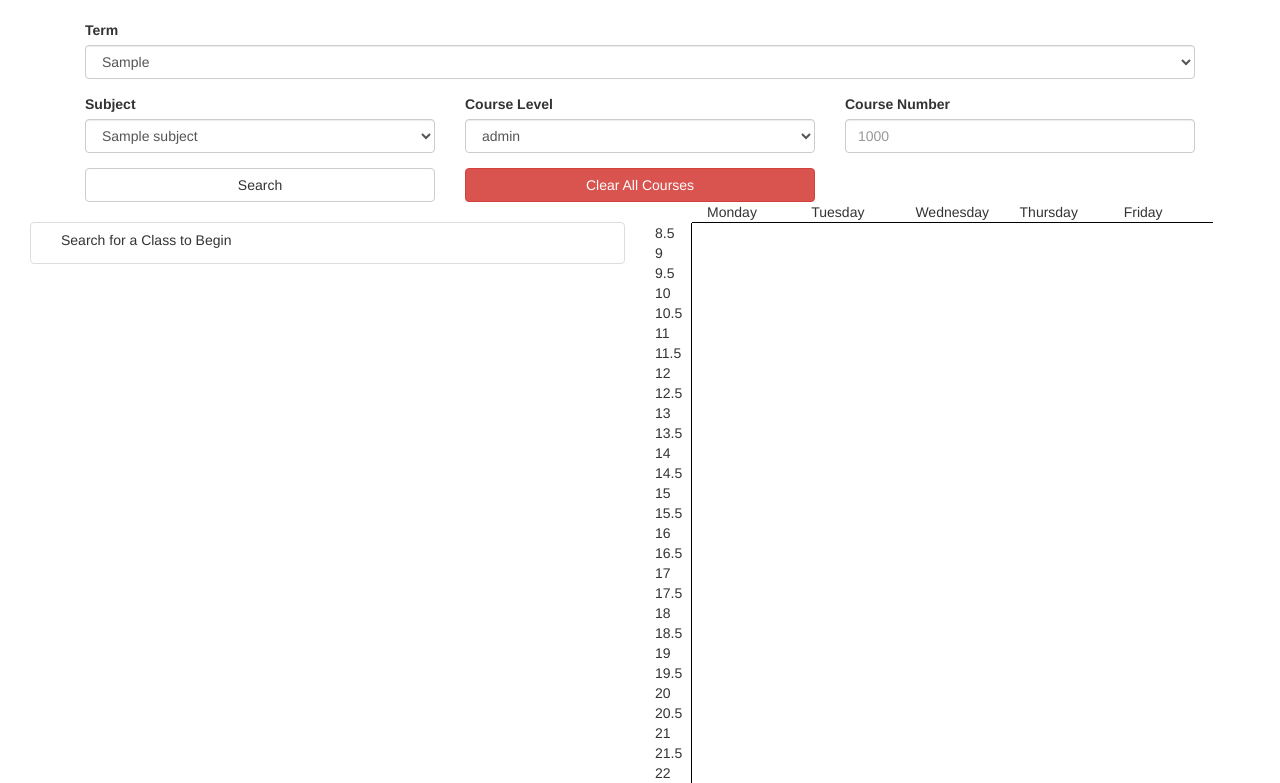
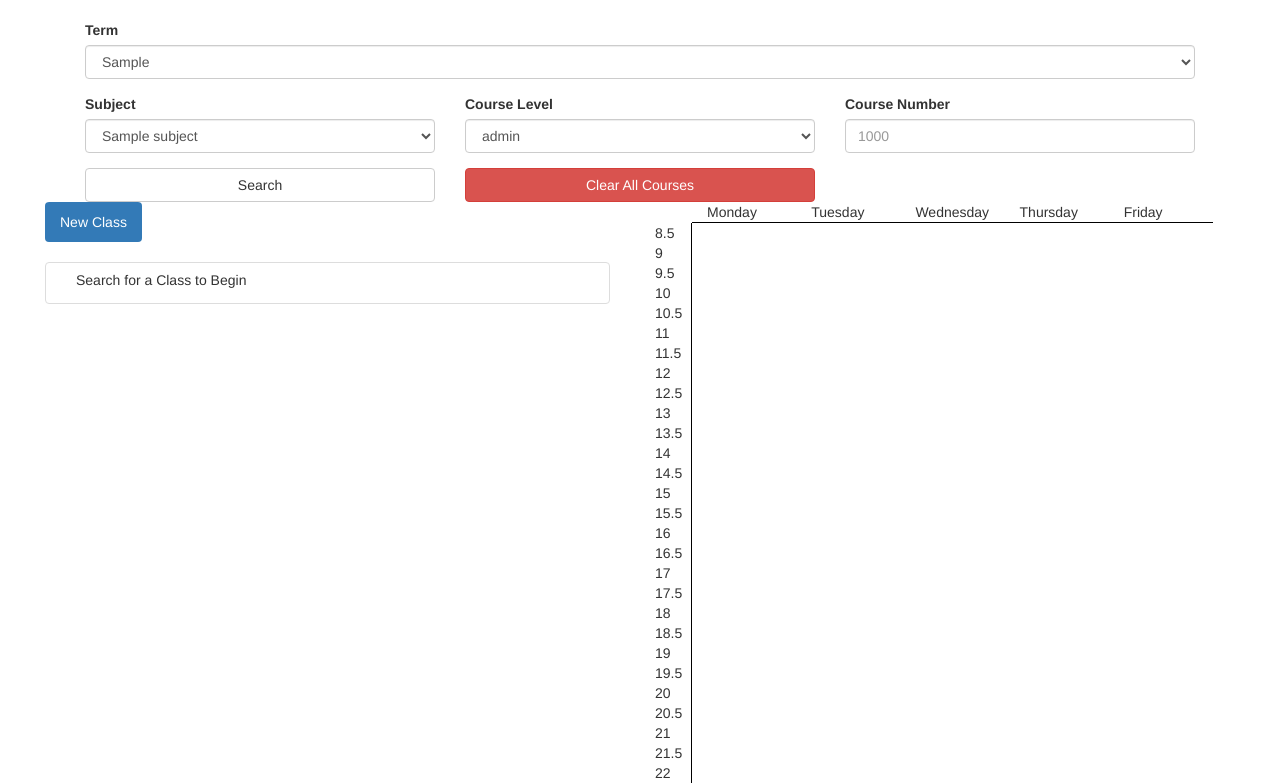
Before and after one commit to dgordo03/guelph_courses, a PHP site: page /web/php/schedule.php in a window 1280 px wide. Shown: the part 52-835 px from the top of the page. Run offline with PHP 8.4, Linux system fonts and the light colour scheme; tables that the repository leaves empty or names only in its code hold one stand-in row (values such as "Sample post").

Commit message:
courses table and pills updated to support multiple courses

```diff
--- /dev/null
+++ b/web/php/activeCourses.php
@@ -0,0 +1,37 @@
+<?php
+if ($_SERVER['REQUEST_METHOD'] == 'GET') {
+  if (!empty($_GET['course_term'])) {
+    $args['term'] = $_GET['course_term'];
+    if (!empty($_GET['course_number'])) {
+      $args['number'] = $_GET['course_number'];
+    }
+    if (!empty($_GET['course_subject'])) {
+      $args['subject'] = $_GET['course_subject'];
+    }
+    if (!empty($_GET['course_level'])) {
+      $args['level'] = $_GET['course_level'];
+    }
+    if (sizeof($args) > 3) {
+      if (sizeof($output) > 0) {
+        $id = $args['subject'] . "_" . $args['number'];
+        print "<ul class=\"nav nav-pills\">";
+        print "<li class=\"active\"><a data-toggle=\"pill\" href=\"#$id\">$id</a></li>";
+        print "<li><a data-toggle=\"pill\" href=\"#new_class\">New Class</a></li>";
+        print "</ul>";
+      } else {
+        print "<ul class=\"nav nav-pills\">";
+        print "<li role=\"presentation\" class=\"active\"><a data-toggle=\"pill\" href=\"#new_class\">New Class</a></li>";
+        print "</ul>";
+      }
+    } else {
+      print "<ul class=\"nav nav-pills\">";
+      print "<li role=\"presentation\" class=\"active\"><a data-toggle=\"pill\" href=\"#new_class\">New Class</a></li>";
+      print "</ul>";
+    }
+  } else {
+    print "<ul class=\"nav nav-pills\">";
+    print "<li role=\"presentation\" class=\"active\"><a data-toggle=\"pill\" href=\"#new_class\">New Class</a></li>";
+    print "</ul>";
+  }
+}
+?>
--- a/web/php/courseTable.php
+++ b/web/php/courseRequestTable.php
@@ -1,4 +1,3 @@
-<div class="course_information">
 <?php
 if ($_SERVER['REQUEST_METHOD'] == 'GET') {
   if (!empty($_GET['course_term'])) {
@@ -13,16 +12,10 @@ if ($_SERVER['REQUEST_METHOD'] == 'GET') {
       $args['level'] = $_GET['course_level'];
     }
     if (sizeof($args) > 3) {
-      $pyscript = 'C:\\xampp\\htdocs\\GitHub\\guelph_courses\\src\\getCourse.py';
-      $python = 'C:\\Python27\\python.exe';
-      $args_str = "";
-      foreach ($args as $key => $value) {
-          $args_str .= " {$key}={$value}";
-      }
-      $cmd = "$python $pyscript $args_str";
-      exec($cmd, $output, $ret);
-
+      print "<div class=\"tab-content\">";
       if (sizeof($output) > 0) {
+        $id = $args['subject'] . "_" . $args['number'];
+        print "<div class=\"tab-pane fade in active\" id=\"$id\">";
         print "<div class=\"list-group\">";
         print "<a href=\"#\" class=\"list-group-item col-xs-12\">";
         print "<h5 class=\"list-group-item-heading col-xs-3\">Course</h5>";
@@ -31,6 +24,7 @@ if ($_SERVER['REQUEST_METHOD'] == 'GET') {
         print "<h5 class=\"list-group-item-heading col-xs-3\">Capacity</h5>";
         print "</a>";
       } else {
+        print "<div class=\"tab-pane fade in active\" id=\"new_class\">";
         print "<div class=\"list-group\">";
         print "<a href=\"#\" class=\"list-group-item col-xs-12\">";
         print "<h5 class=\"list-group-item-heading col-xs-12\">No Available Sections</h5>";
@@ -76,15 +70,31 @@ if ($_SERVER['REQUEST_METHOD'] == 'GET') {
         print "<p class=\"list-group-item-heading col-xs-3 capacity\">$capacity_t</p>";
         print "</a>";
       }
+      print "</div></div>";
+      if (sizeof($output) > 0) {
+        print "<div class=\"tab-pane fade\" id=\"new_class\">";
+        print "<div class=\"list-group\">";
+        print "<a href=\"#\" class=\"list-group-item col-xs-12\">";
+        print "<h5 class=\"list-group-item-heading col-xs-12\">Search for a Class to Begin</h5>";
+        print "</a></div></div>";
+      }
       print "</div>";
+    } else {
+      // tab-content must be around the entirety of the tabs
+      print "<div class=\"tab-content\">";
+      print "<div class=\"tab-pane fade in active\" id=\"new_class\">";
+      print "<div class=\"list-group\">";
+      print "<a href=\"#\" class=\"list-group-item col-xs-12\">";
+      print "<h5 class=\"list-group-item-heading col-xs-12\">All Fields Must be Filled Out</h5>";
+      print "</a></div></div></div>";
     }
   } else {
+    print "<div class=\"tab-content\">";
+    print "<div class=\"tab-pane fade in active\" id=\"new_class\">";
     print "<div class=\"list-group\">";
     print "<a href=\"#\" class=\"list-group-item col-xs-12\">";
     print "<h5 class=\"list-group-item-heading col-xs-12\">Search for a Class to Begin</h5>";
-    print "</a></div>";
+    print "</a></div></div></div>";
   }
 }
 ?>
-  <!-- </div> -->
-</div>
--- /dev/null
+++ b/web/php/courses.php
@@ -0,0 +1,35 @@
+<div class="course_information">
+  <?php
+  if ($_SERVER['REQUEST_METHOD'] == 'GET') {
+    if (!empty($_GET['course_term'])) {
+      $args['term'] = $_GET['course_term'];
+      if (!empty($_GET['course_number'])) {
+        $args['number'] = $_GET['course_number'];
+      }
+      if (!empty($_GET['course_subject'])) {
+        $args['subject'] = $_GET['course_subject'];
+      }
+      if (!empty($_GET['course_level'])) {
+        $args['level'] = $_GET['course_level'];
+      }
+      if (sizeof($args) > 3) {
+        $pyscript = 'C:\\xampp\\htdocs\\GitHub\\guelph_courses\\src\\getCourse.py';
+        $python = 'C:\\Python27\\python.exe';
+        $args_str = "";
+        foreach ($args as $key => $value) {
+            $args_str .= " {$key}={$value}";
+        }
+        $cmd = "$python $pyscript $args_str";
+        exec($cmd, $output, $ret);
+      }
+    }
+  }
+   ?>
+<div class="col-xs-12">
+  <!-- need to add way to keep the current courses and replace as necessary -->
+  <?php include("activeCourses.php") ?>
+</div>
+<div class="col-xs-12">
+  <?php include("courseRequestTable.php") ?>
+</div>
+</div>
--- a/web/php/schedule.php
+++ b/web/php/schedule.php
@@ -99,26 +99,25 @@
               $c_level = $_GET['course_number'];
             }
           }
-          echo "<input type=\"text\" class=\"form-control\" id=\"course_number\" name=\"course_number\" placeholder=\"1000\" value=\"{$c_level}\">";
+          echo "<input type=\"number\" class=\"form-control\" id=\"course_number\" name=\"course_number\" placeholder=\"1000\" value=\"{$c_level}\">";
           ?>
         </div>
         <div class="col-sm-4 col-xs-12">
-          <button type="submit" class="btn btn-default col-xs-12"  data-toggle="modal" data-target="#waitModal">Search</button>
+          <button type="submit" class="btn btn-default col-xs-12"  data-toggle="modal" data-target="#waitModal" id="searchClass">Search</button>
+        </div>
+        <div class="col-sm-4 col-xs-12">
+          <button id="clearAllCourses" type="button" class="btn btn-danger col-xs-12">Clear All Courses</button>
         </div>
       </form>
-      <div class="col-sm-4 col-xs-12">
-        <button id="clearAllCourses" type="button" class="btn btn-danger col-xs-12">Clear All Courses</button>
-      </div>
     </div>
     <div class="col-xs-12">
       <div class="col-xs-12 col-md-6">
-        <?php include("courseTable.php") ?>
+        <?php include("courses.php") ?>
       </div>
       <div class="col-xs-12 col-md-6">
         <?php include("calendar.php") ?>
       </div>
     </div>
-
 
   <!-- Modal -->
   <div class="modal fade" id="waitModal" tabindex="-1" role="dialog" aria-labelledby="waitModalLabel" data-backdrop="static" data-keyboard="false">
```
